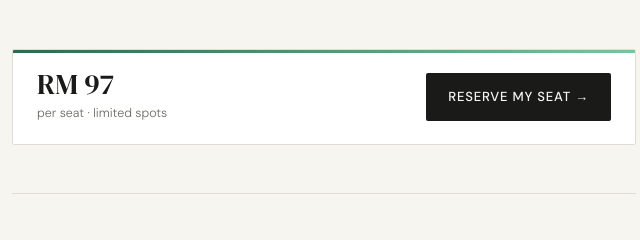
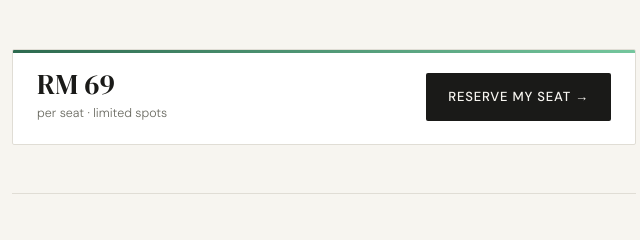
Before and after one commit to aufthority/courses, a plain HTML site: page index.html in a window 1280 px wide. Shown: the part 438-678 px from the top of the page, 316-956 px from the left. Drawn offline with Linux system fonts and the light colour scheme; a script that the page names is missing.

Commit message:
Update price from RM 97 to RM 69

```diff
--- a/index.html
+++ b/index.html
@@ -426,7 +426,7 @@
     <!-- Price + anchor CTA -->
     <div class="quick-register">
       <div class="quick-register-left">
-        <div class="quick-price">RM 97</div>
+        <div class="quick-price">RM 69</div>
         <div class="quick-price-sub">per seat · limited spots</div>
       </div>
       <a href="#register" class="register-btn">Reserve My Seat →</a>
```
